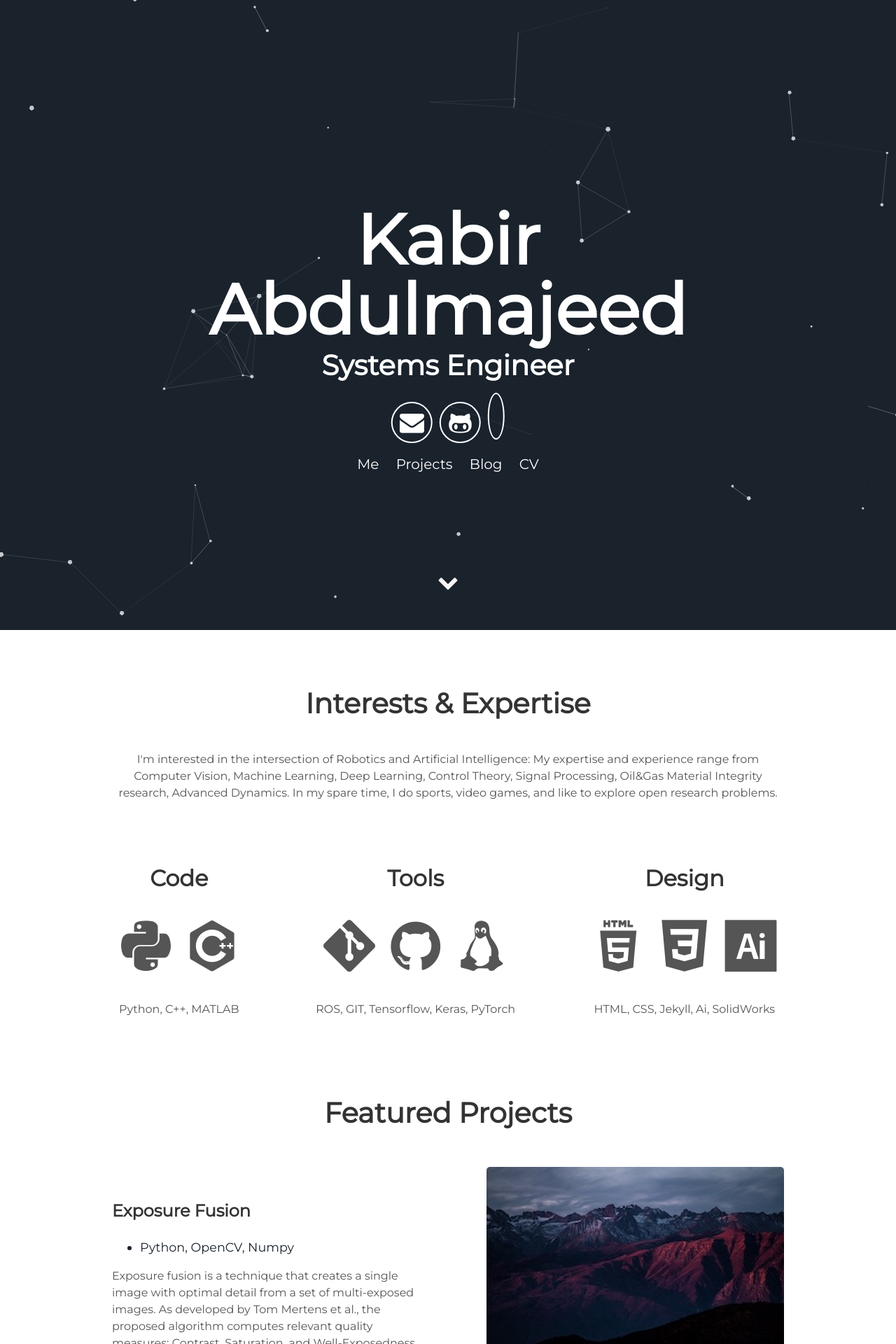
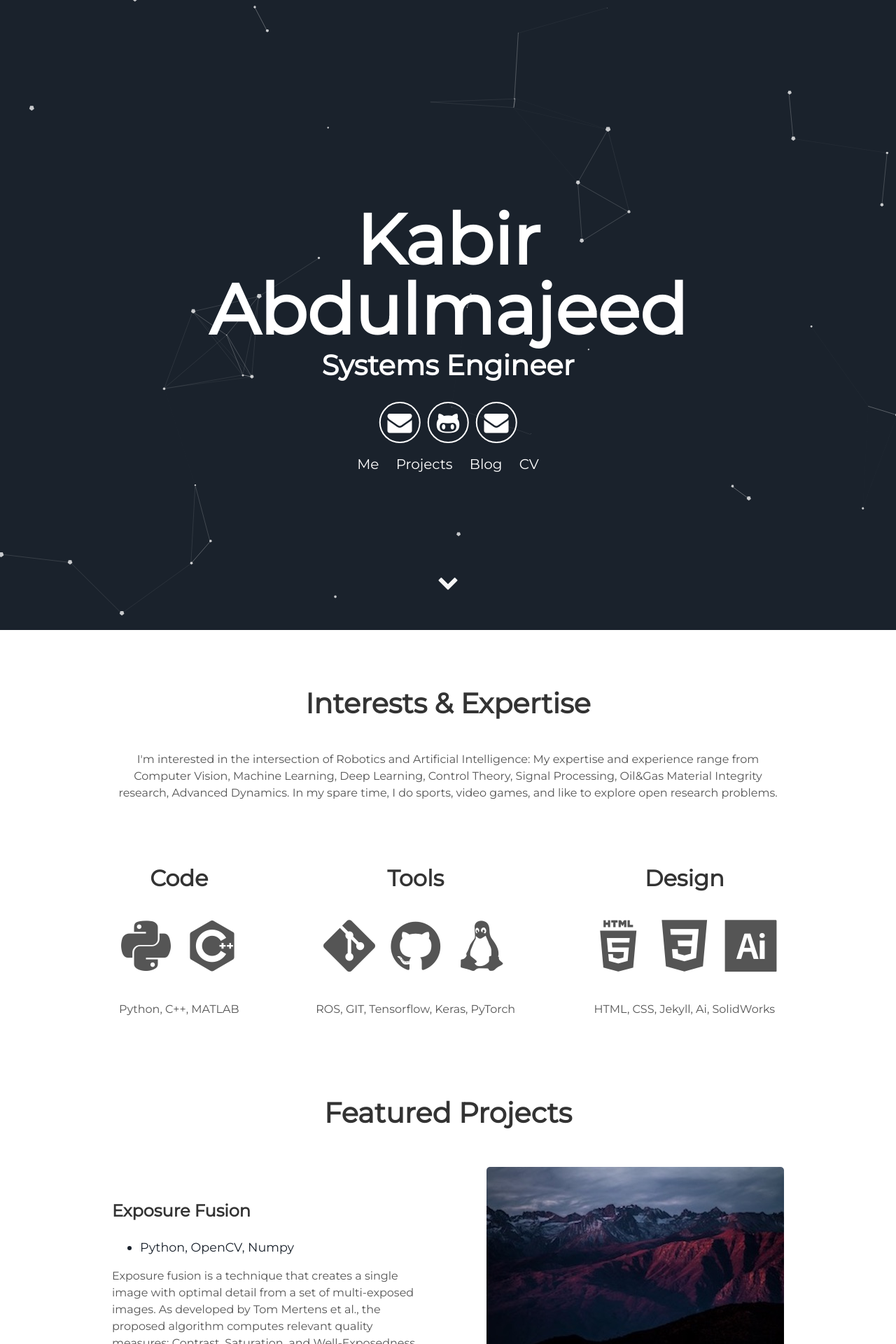
Before and after one commit to kbmajeed/kbmajeed.github.io, a Jekyll site: the page built from index.html, in a window 1280 px wide. Shown: the top 1920 px of the page at 70% size. Built offline with Jekyll 4.4.1, drawn with Linux system fonts in a browser that asks for light colours.

Commit message:
Update header.html

```diff
--- a/_includes/header.html
+++ b/_includes/header.html
@@ -7,7 +7,7 @@
       <div class="header-icons">
         <a aria-label="Send email" href=mailto:kbmajeed1@gmail.com><i class="icon fa fa-envelope"></i></a>
         <a aria-label="My Github" target="_blank" href="https://github.com/kbmajeed"><i class="icon fa fa-github-alt" aria-hidden="true"></i></a>
-        <a aria-label="My LinkedIn" target="_blank" href=""><i class="icon fab fa-linkedin-in" aria-hidden="true"></i></a>
+        <a aria-label="Send email" href=mailto:kbmajeed1@gmail.com><i class="icon fa fa-envelope"></i></a>
       </div>
       <div class="header-links">
         <a class="link" href="#about" data-scroll>Me</a>
```
